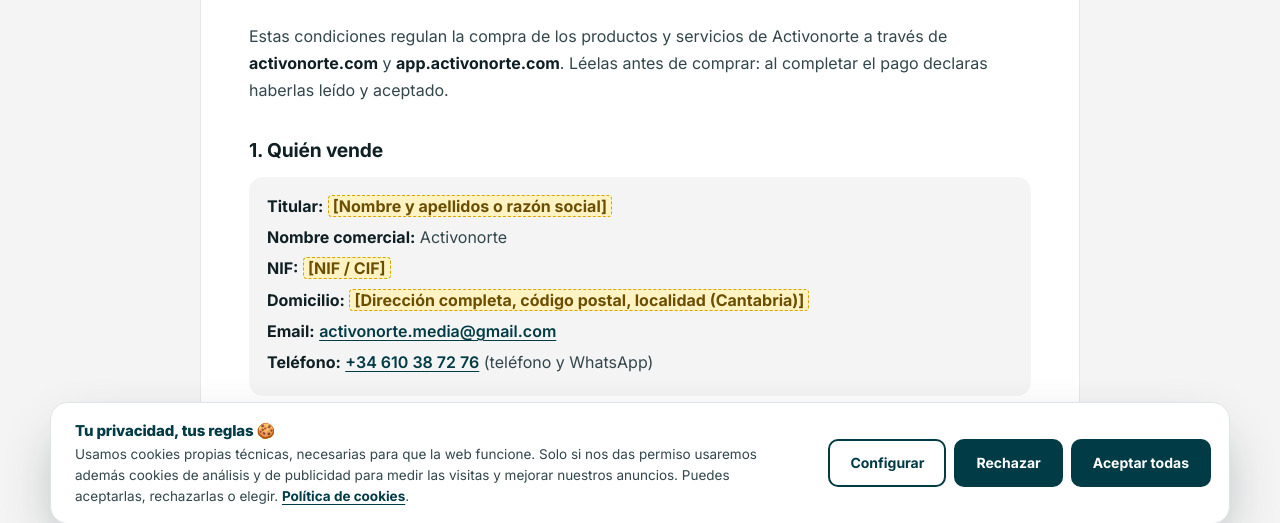
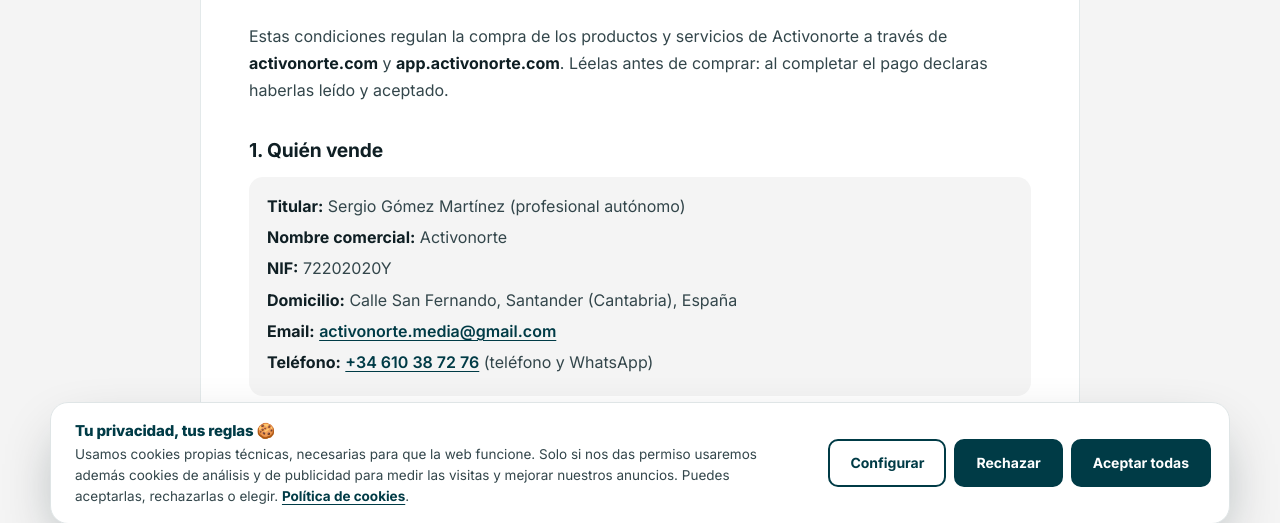
Before and after one commit to Sergioogomezz/Landing-page, a plain HTML site: page condiciones.html in a window 1280 px wide. Shown: the part 258-781 px from the top of the page. Drawn offline with Linux system fonts and the light colour scheme.

Commit message:
Fill in the owner's details in the legal pages
Titular Sergio Gómez Martínez (autónomo), NIF and address in the aviso
legal, privacidad and condiciones; jurisdiction set to Santander.

Co-Authored-By: Claude Opus 5.5 <noreply@anthropic.com>
Claude-Session: https://claude.ai/code/session_013VqVbik4bABomamk2ggCXQ

```diff
--- a/condiciones.html
+++ b/condiciones.html
@@ -59,10 +59,10 @@ footer a { font-weight: 600; margin: 0 6px; }
 
 <h2>1. Quién vende</h2>
 <div class="ficha">
-<p><strong>Titular:</strong> <span class="dato" data-dato="titular">[Nombre y apellidos o razón social]</span></p>
+<p><strong>Titular:</strong> Sergio Gómez Martínez (profesional autónomo)</p>
 <p><strong>Nombre comercial:</strong> Activonorte</p>
-<p><strong>NIF:</strong> <span class="dato" data-dato="nif">[NIF / CIF]</span></p>
-<p><strong>Domicilio:</strong> <span class="dato" data-dato="domicilio">[Dirección completa, código postal, localidad (Cantabria)]</span></p>
+<p><strong>NIF:</strong> 72202020Y</p>
+<p><strong>Domicilio:</strong> Calle San Fernando, Santander (Cantabria), España</p>
 <p><strong>Email:</strong> <a href="mailto:activonorte.media@gmail.com">activonorte.media@gmail.com</a></p>
 <p><strong>Teléfono:</strong> <a href="https://wa.me/34610387276">+34 610 38 72 76</a> (teléfono y WhatsApp)</p>
 </div>
@@ -108,7 +108,7 @@ footer a { font-weight: 600; margin: 0 6px; }
 <p>Puedes contactarnos en <a href="mailto:activonorte.media@gmail.com">activonorte.media@gmail.com</a> o en el <a href="https://wa.me/34610387276">+34 610 38 72 76</a> (teléfono y WhatsApp). Intentaremos resolver cualquier incidencia en un plazo máximo de 7 días laborables. Si eres consumidor, tienes a tu disposición hojas de reclamaciones; solicítalas por email.</p>
 
 <h2>12. Ley aplicable y jurisdicción</h2>
-<p>Estas condiciones se rigen por la legislación española. Si contratas como profesional o empresa, las partes se someten a los juzgados y tribunales del domicilio del titular. Si eres consumidor, serán competentes los de tu domicilio.</p>
+<p>Estas condiciones se rigen por la legislación española. Si contratas como profesional o empresa, las partes se someten a los juzgados y tribunales de Santander. Si eres consumidor, serán competentes los de tu domicilio.</p>
 
 </article></main>
 <footer>
```
Also changed, not shown: aviso-legal.html (+4 -4 lines), privacidad.html (+3 -3 lines).
